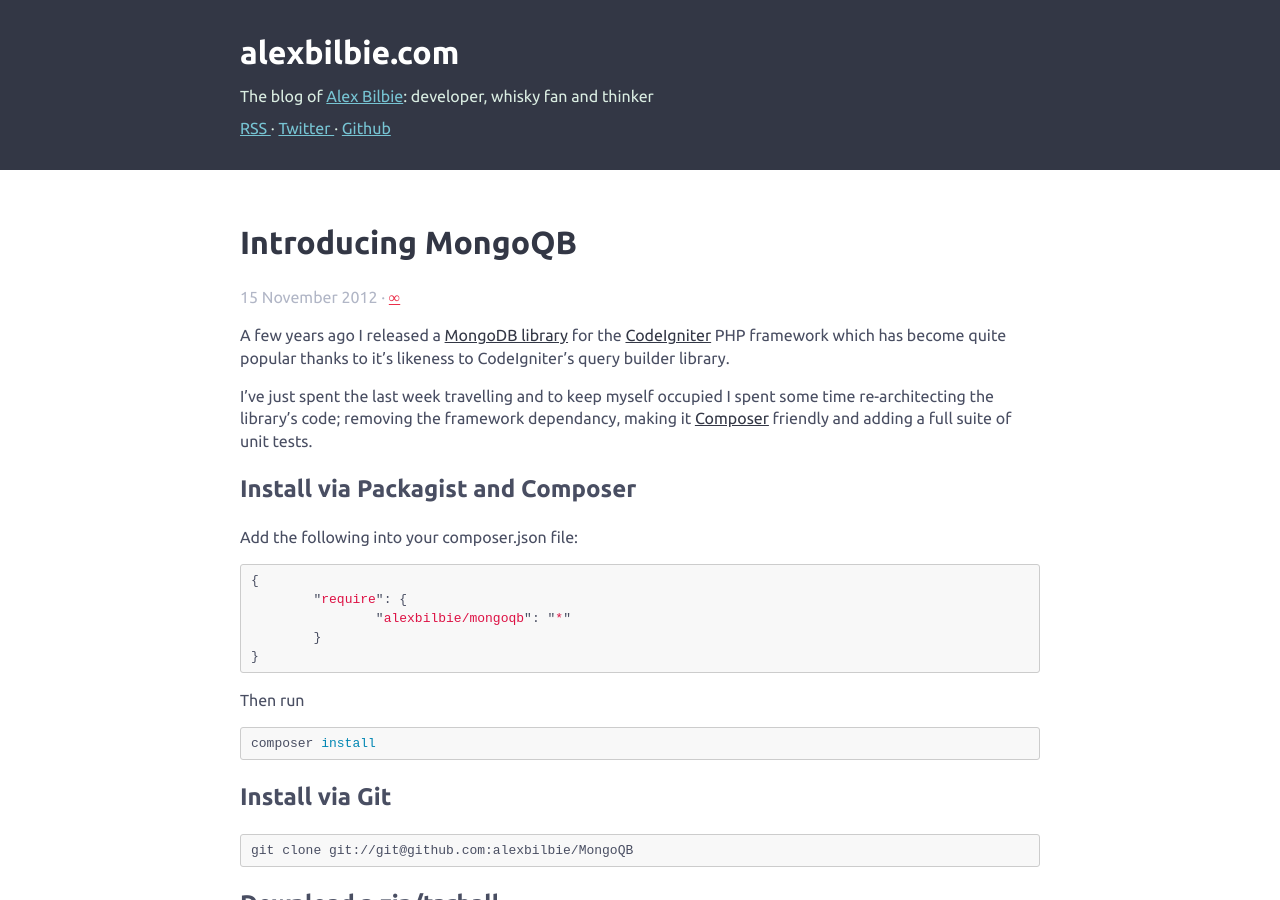
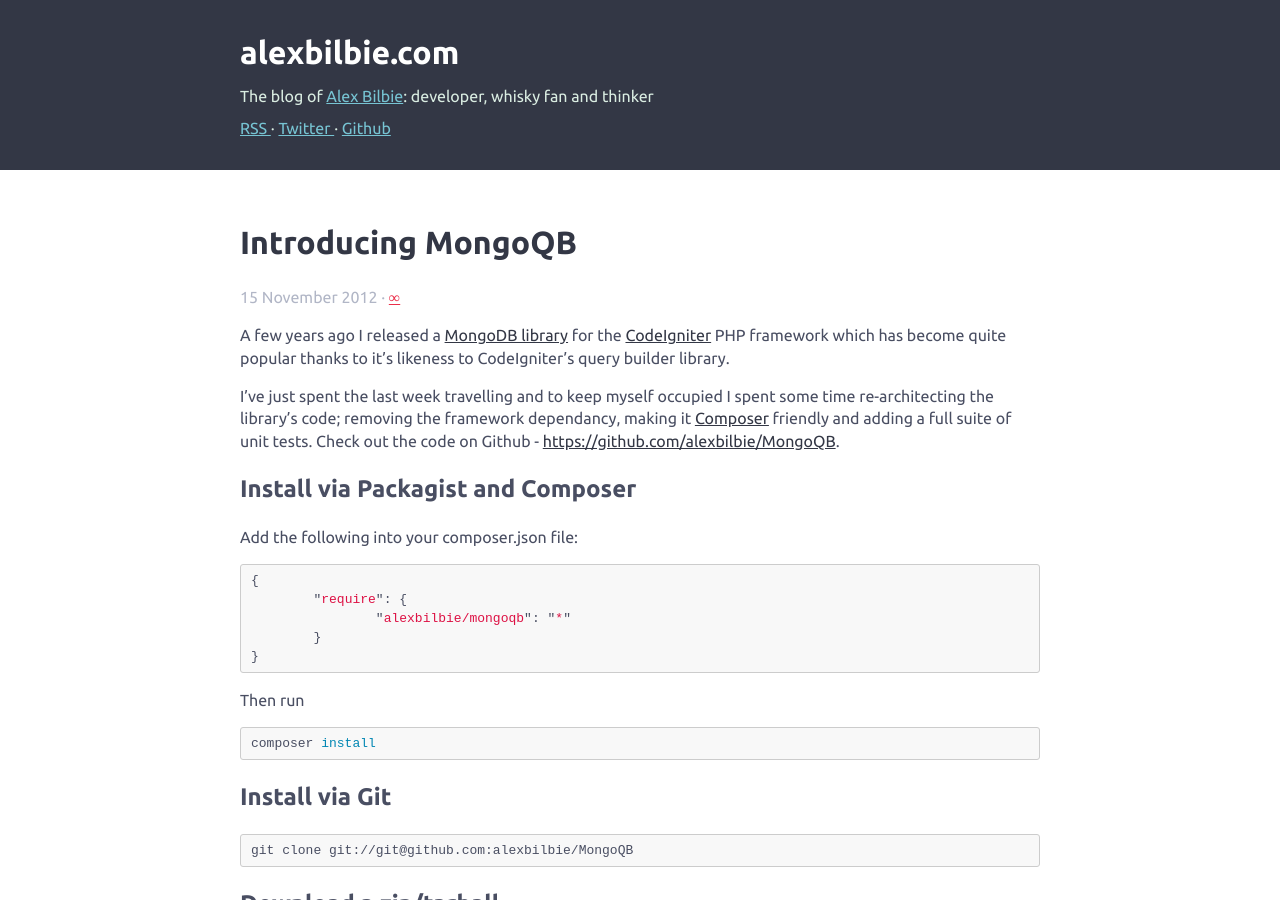
Before and after one commit to alexbilbie/alexbilbie.github.com, a Jekyll site: the page built from _posts/2012-11-15-introducing-mongoqb.md, in a window 1280 px wide and 900 px high. Built offline with Jekyll 4.4.1, drawn with Linux system fonts in a browser that asks for light colours; comment, search, counter and statistics services are not loaded.

Commit message:
Added link to repo

```diff
--- a/_posts/2012-11-15-introducing-mongoqb.md
+++ b/_posts/2012-11-15-introducing-mongoqb.md
@@ -6,7 +6,7 @@ permalink: /2012/11/introducing-mongoqb/
 
 A few years ago I released a [MongoDB library](https://github.com/alexbilbie/codeigniter-mongodb-library) for the [CodeIgniter](http://codeigniter.com/) PHP framework which has become quite popular thanks to it's likeness to CodeIgniter's query builder library.
 
-I've just spent the last week travelling and to keep myself occupied I spent some time re-architecting the library's code; removing the framework dependancy, making it [Composer](http://getcomposer.org/) friendly and adding a full suite of unit tests.
+I've just spent the last week travelling and to keep myself occupied I spent some time re-architecting the library's code; removing the framework dependancy, making it [Composer](http://getcomposer.org/) friendly and adding a full suite of unit tests. Check out the code on Github - [https://github.com/alexbilbie/MongoQB](https://github.com/alexbilbie/MongoQB).
 
 ## Install via Packagist and Composer
 
```
